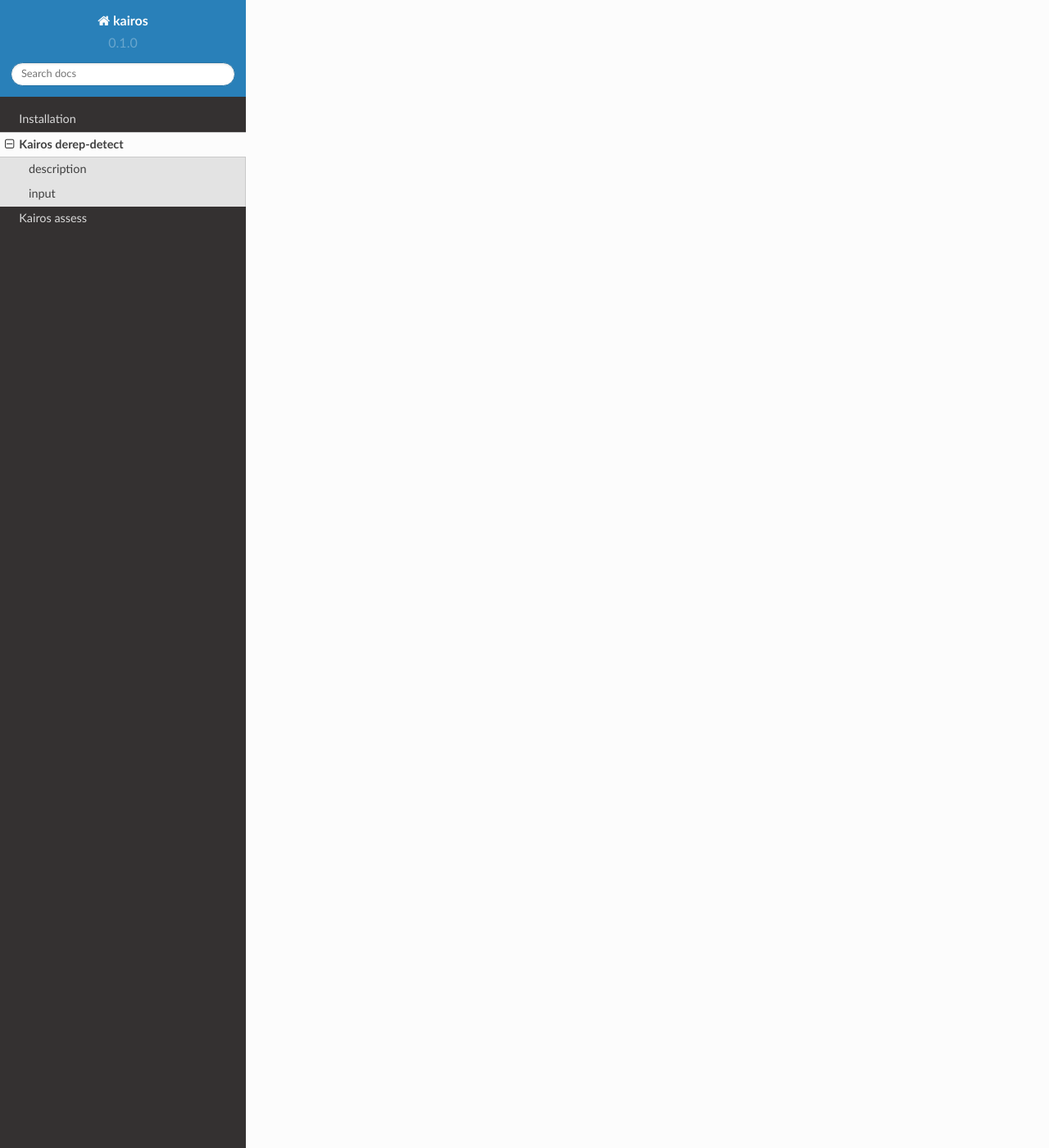
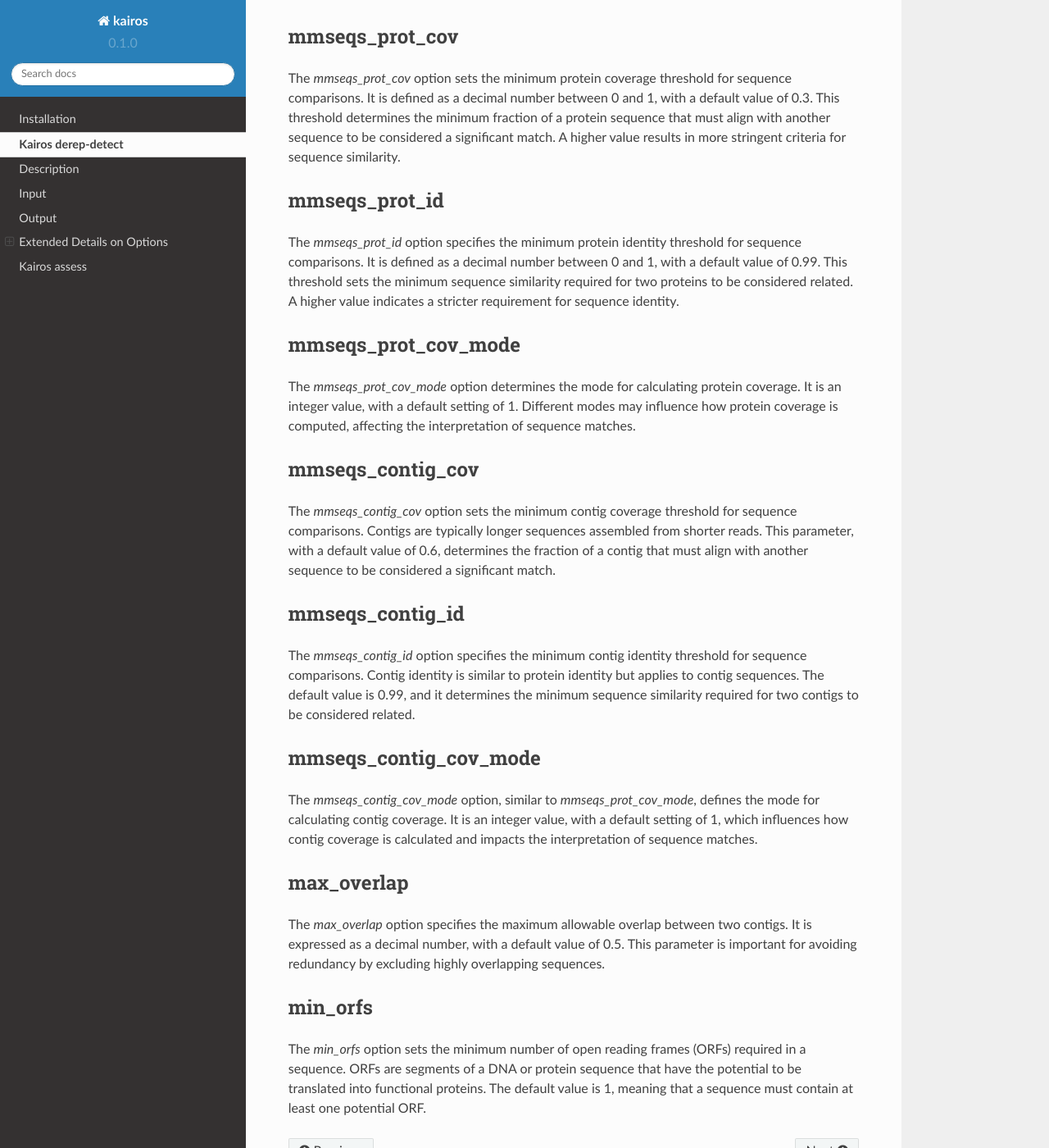
Before and after one commit to clb21565/kairos, a Sphinx documentation site: the page built from docs/source/derep_detect.rst, in a window 1280 px wide and 1400 px high, scrolled down 3489 px. Shown: the whole window at 82% size. Built offline with Sphinx 7.4.7 and the Read the Docs theme 2.0.0, drawn with Linux system fonts in a browser that asks for light colours; some of the changed text lies outside the part shown.

Commit message:
Update derep_detect.rst

```diff
--- a/docs/source/derep_detect.rst
+++ b/docs/source/derep_detect.rst
@@ -9,9 +9,8 @@
 
 .. dereplicate contigs by detecting identical orfs in contigs:
 
-description
-------------
-
+Description
+===============================
 .. image:: hgt_scoring.png
   :width: 400
   :alt: identification and scoring of putative HGTs using contigs
@@ -20,8 +19,8 @@
 Kairos assess detects identical genes in distinct genetic contexts. Kairos derep-detect identifies identical orfs in contigs and assesses their redundancy based on the proportion of orfs that are shared to those that are unique. Putative HGTs are those events where identical orfs occur in two contigs with differing taxonomic assignment. Potential HGTs are scored based on whether the putatively transfered gene is a target gene and/or co-localized with an MGE hallmark gene.
 
 
-input
-------------
+Input
+===============================
 
 inputs to Kairos derep-detect are a fasta file of contigs, a target gene database (by default, deepARG-db is recommended) and a database of MGE hallmark genes (mobileOG-db is recommended).
 
@@ -111,8 +110,90 @@
    the closest MGE must be within this basepair distance in order to score +1 on MGE colocalization
 
 
+Output
+===============================
+
+Table 1. Output files and descriptions for Kairos derep-detect.
+
++----------------------------------+------------------------------------------+
+| **Output File**                  | **Description**                          |
++----------------------------------+------------------------------------------+
+| phylum_HGT.csv                   | Phylum-level HGTs                        |
++----------------------------------+------------------------------------------+
+| class_HGT.csv                    | Class-level HGTs                         |
++----------------------------------+------------------------------------------+
+| order_HGT.csv                    | Order-level HGTs                         |
++----------------------------------+------------------------------------------+
+| family_HGT.csv                   | Family-level HGTs                        |
++----------------------------------+------------------------------------------+
+| genus_HGT.csv                    | Genus-level HGTs                         |
++----------------------------------+------------------------------------------+
+| species_HGT.csv                  | Species-level HGTs                       |
++----------------------------------+------------------------------------------+
+| kairos_deduplicated_overlaps.tsv | Contigs with nonredundant contigs        |
++----------------------------------+------------------------------------------+
+| kairos_overlap_out.tsv           | Merged overlapping contigs output file   |
++----------------------------------+------------------------------------------+
+| kairos_redundant_overlaps.tsv    | Redundant contigs                        |
++----------------------------------+------------------------------------------+
+| kairos_contig_clusters.tsv       | Contig cluster assignments               |
++----------------------------------+------------------------------------------+
+| kairos_overlap_log.txt           | Log file for overlap detection           |
++----------------------------------+------------------------------------------+
+| kairos_clustering_log.txt        | Log file for clustering steps            |
++----------------------------------+------------------------------------------+
+
+
 To run derep-detect:
 
 .. code-block:: console
 
    (.venv) $ nextflow kairos-dd.nf --max_cpus 128 --max_overlap 0.5 --input_contigs input.fasta --taxa_df kairos/taxadf.tsv --outdir output --target_database kairos/deeparg.fasta --MGE_database kairos/mobileOG-db_beatrix-1.6.All.faa
+
+
+Extended Details on Options
+===============================
+
+Note
+
+these are AI generated and gently edited, for more information, see individual tool documentation
+
+mmseqs_prot_cov
+---------------
+
+The `mmseqs_prot_cov` option sets the minimum protein coverage threshold for sequence comparisons. It is defined as a decimal number between 0 and 1, with a default value of 0.3. This threshold determines the minimum fraction of a protein sequence that must align with another sequence to be considered a significant match. A higher value results in more stringent criteria for sequence similarity.
+
+mmseqs_prot_id
+--------------
+
+The `mmseqs_prot_id` option specifies the minimum protein identity threshold for sequence comparisons. It is defined as a decimal number between 0 and 1, with a default value of 0.99. This threshold sets the minimum sequence similarity required for two proteins to be considered related. A higher value indicates a stricter requirement for sequence identity.
+
+mmseqs_prot_cov_mode
+---------------------
+
+The `mmseqs_prot_cov_mode` option determines the mode for calculating protein coverage. It is an integer value, with a default setting of 1. Different modes may influence how protein coverage is computed, affecting the interpretation of sequence matches.
+
+mmseqs_contig_cov
+-----------------
+
+The `mmseqs_contig_cov` option sets the minimum contig coverage threshold for sequence comparisons. Contigs are typically longer sequences assembled from shorter reads. This parameter, with a default value of 0.6, determines the fraction of a contig that must align with another sequence to be considered a significant match.
+
+mmseqs_contig_id
+----------------
+
+The `mmseqs_contig_id` option specifies the minimum contig identity threshold for sequence comparisons. Contig identity is similar to protein identity but applies to contig sequences. The default value is 0.99, and it determines the minimum sequence similarity required for two contigs to be considered related.
+
+mmseqs_contig_cov_mode
+-----------------------
+
+The `mmseqs_contig_cov_mode` option, similar to `mmseqs_prot_cov_mode`, defines the mode for calculating contig coverage. It is an integer value, with a default setting of 1, which influences how contig coverage is calculated and impacts the interpretation of sequence matches.
+
+max_overlap
+-----------
+
+The `max_overlap` option specifies the maximum allowable overlap between two contigs. It is expressed as a decimal number, with a default value of 0.5. This parameter is important for avoiding redundancy by excluding highly overlapping sequences.
+
+min_orfs
+--------
+
+The `min_orfs` option sets the minimum number of open reading frames (ORFs) required in a sequence. ORFs are segments of a DNA or protein sequence that have the potential to be translated into functional proteins. The default value is 1, meaning that a sequence must contain at least one potential ORF.
```
